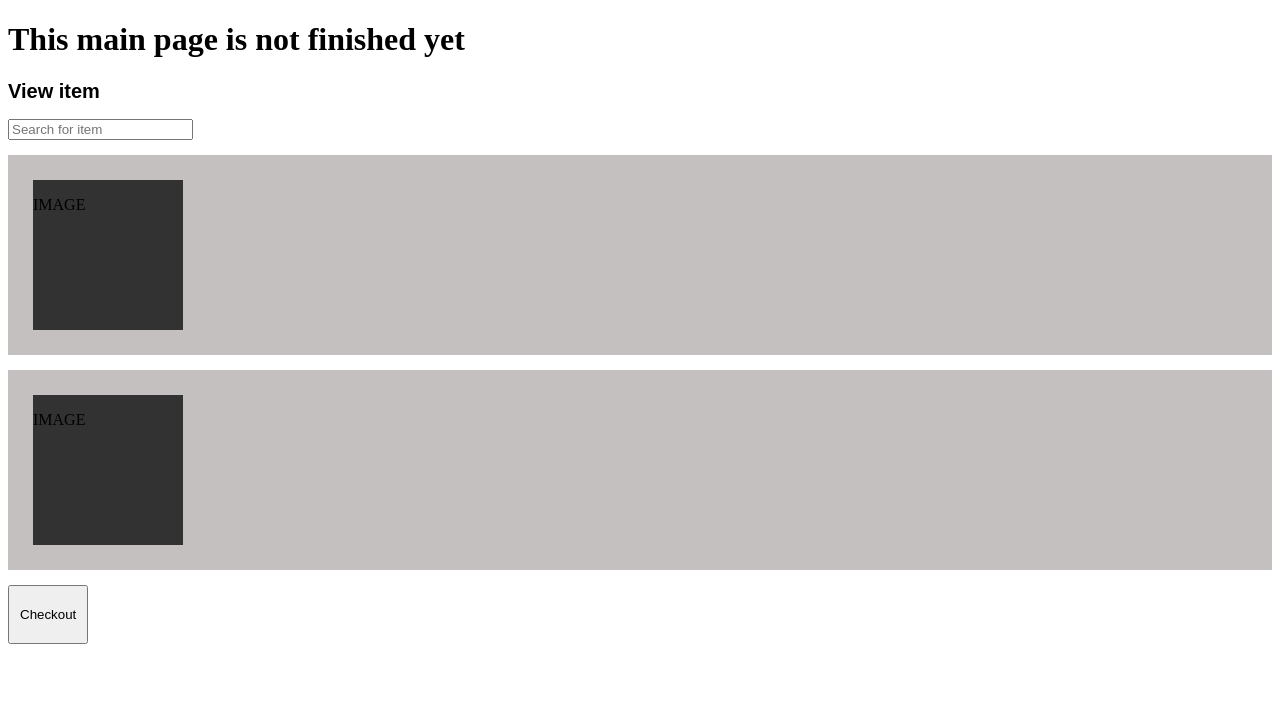
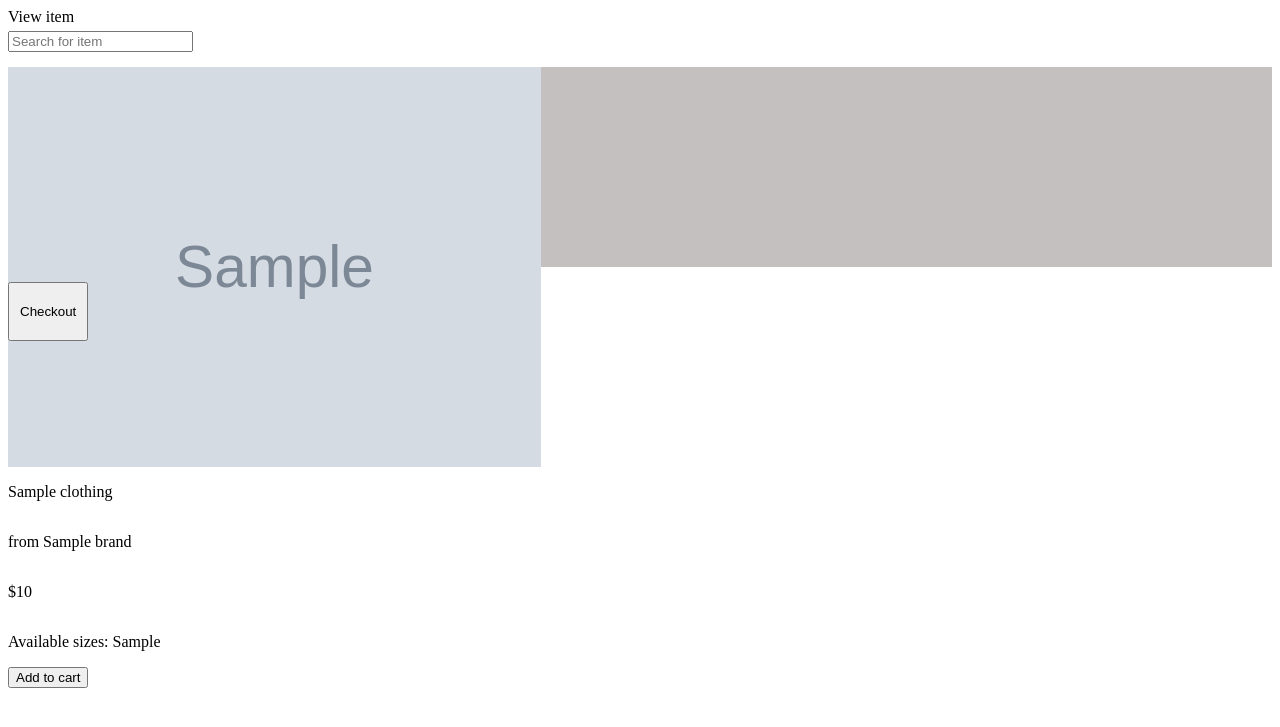
Before and after one commit to software-students-fall2022/web-app-exercise-team-8-1, a Flask app: template templates/list.html in a window 1280 px wide. Shown: the top 727 px of the page. Run offline with Flask 2, Linux system fonts and the light colour scheme; the template is opened without the code that fills it: most values are stand-ins (such as "Sample title", 1, 10 or a date in 2020); grey boxes marked "Sample" are stand-in pictures; parts of the project's set-up code (start-up, migrations or seed data) failed here and were passed over.

Commit message:
Added functionality to view clothes.
First few lines of app.py are temporary, just populating a db to make sure logic is correct since I was having issues with flask otherwise.

```diff
--- a/app.py
+++ b/app.py
@@ -1,21 +1,47 @@
-from flask import Flask, render_template, request, session, redirect, url_for, make_response
-from dotenv import dotenv_values
 import pymongo
-import datetime
-from bson.objectid import ObjectId
+from pymongo import MongoClient
+from flask import Flask, render_template, request, redirect, abort, url_for, make_response
+# following set up from readme: https://github.com/nyu-software-engineering/flask-pymongo-web-app-example
 
-app = Flask(__name__)
+app=Flask(__name__)
 
-config = dotenv_values(".env")
+# "localhost5000/" in browser
+cluster = MongoClient("mongodb+srv://team8:clothesclothesclothes@cluster0.5fub1c4.mongodb.net/?retryWrites=true&w=majority")
+db = cluster["clothes-app"]
+
+# collection for clothing
+clothes = db["all-clothes"]
+# collection for users
+users = db["users"]
 
 
-if config['FLASK_ENV'] == 'development':
-    app.debug = True
+shirt1 = {
+    "image" : "https://images.asos-media.com/products/adidas-originals-oversized-shirt-in-bliss-purple/202997913-1-purple?$n_640w$&wid=634&fit=constrain",
+    "item-name" : "Oversized Shirt",
+    "type" : "shirt",
+    "price" : "60.00",
+    "brand" : "adidas",
+    "sizes-available" : ["m", "l"]
+}
 
-cxn = pymongo.MongoClient(config['MONGO_URI'], serverSelectionTimeoutMS=5000)
-db = cxn["database"]
+pants1 = {
+    "image" : "https://images.asos-media.com/products/yas-flared-pants-with-chunky-belt-loops-in-black/203019328-1-black?$n_640w$&wid=634&fit=constrain",
+    "item-name" : "Flared Pants",
+    "price" : "79.00",
+    "color": "black",
+    "brand" : "YAS",
+    "sizes-available" : ["s", "l", "xl"]
+}
 
-users = db["users"]
+# already added to db!!
+#clothes.insert_many([shirt1, pants1])
+
+@app.route("/list.html")
+def shop():
+    #print(pymongo.version)
+    #no filter requested, no GET or POST
+    clothing = clothes.find()
+    return render_template('list.html', clothes=clothing)
 
 @app. route("/signup", methods=["POST", "GET"])
 def signup():
@@ -58,7 +84,5 @@ def login():
     else:
         return render_template("login.html", message="")
 
-
-
 if __name__ == '__main__':
     app.run(debug=True)
--- a/templates/list.html
+++ b/templates/list.html
@@ -1,38 +1,29 @@
-<!DOCTYPE html>
 <html>
     <head>
         <title>
             mainpage
+        Shop
         </title>
         <link rel = "stylesheet", href = "css/basic.css">
     </head>
-
-    <body>
-        <h1>
-            This main page is not finished yet
-        </h1>
-        <h2 class = "web-title">
             View item
         </h2>
         <input class = "input-bar" type = "text" placeholder = "Search for item">
+        {%for clothing in clothes%}
         <div>
             <div class = "product">
-                <div class = "image">
-                    <p class = "placeHolder">
-                        IMAGE
-                    </p>
-                </div>
-            </div>
-            <div class = "product">
-                <div class = "image">
-                    <p class = "placeHolder">
-                        IMAGE
-                    </p>
-                </div>
+                <img src= "{{clothing['image']}}" height = 400px >
+               <p> {{clothing['item-name']}} </p>
+               <p> from {{clothing['brand']}}</p>
+               <p> ${{clothing['price']}}</p>
+               <p> Available sizes: {{clothing['sizes-available']}}</p>
+               <a href="cart.html"><button class = "addToCart">
+                Add to cart
+            </button></a>
+
             </div>
         </div>
+        {% endfor %}
         <a href="cart.html"><button class = "checkout">
             Checkout
         </button></a>
-    </body>
-</html>
```
